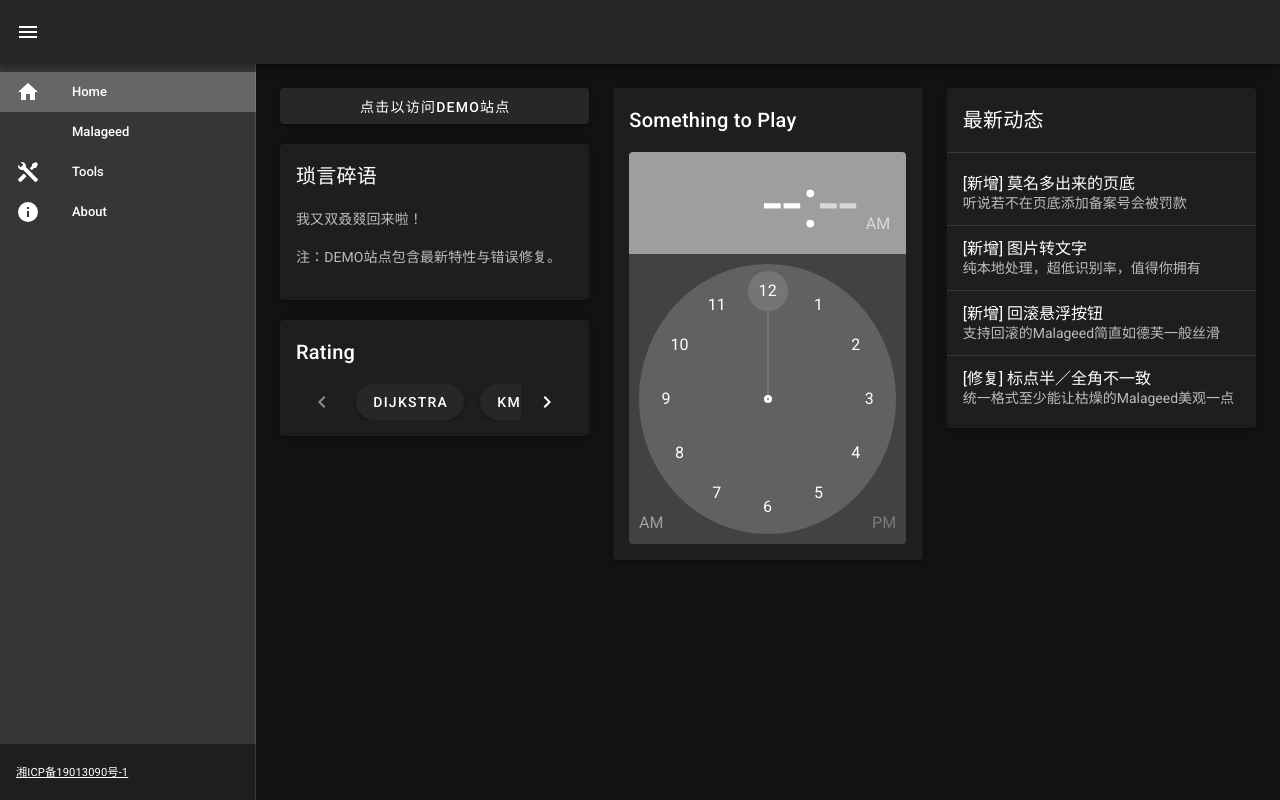
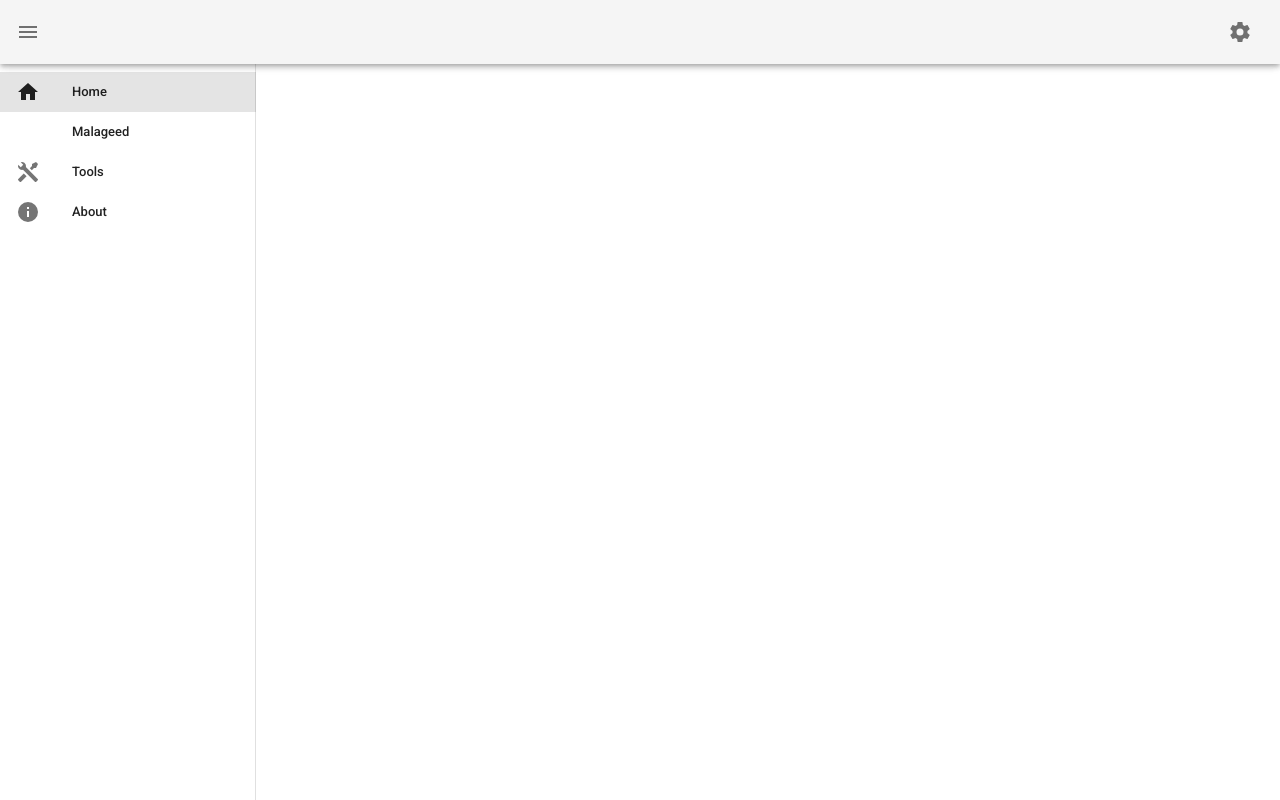
Before and after one commit to wenxuanjun/boring-website, a Vue app: page / in a window 1280 px wide. Built offline with nearby package versions, Linux system fonts and the light colour scheme.

Commit message:
New function: Settings
Deleted huge files in history

```diff
--- a/src/App.vue
+++ b/src/App.vue
@@ -11,16 +11,30 @@
           </v-list-item-content>
         </v-list-item>
       </v-list>
-      <template v-slot:append>
-        <v-card flat tile>
-          <v-card-text>
-            <small><a class="white--text" href="http://www.beian.miit.gov.cn" target="_blank" rel="noopener noreferrer">湘ICP备19013090号-1</a></small>
-          </v-card-text>
-        </v-card>
-      </template>
     </v-navigation-drawer>
     <v-app-bar app clipped-left>
       <v-app-bar-nav-icon @click.stop="drawer = !drawer" />
+      <v-spacer></v-spacer>
+      <v-btn icon @click="initSettings" @click.stop="settings.dialog = true">
+        <v-icon>{{ settings.icon }}</v-icon>
+      </v-btn>
+      <v-dialog v-model="settings.dialog" max-width="600px">
+        <v-card>
+          <v-card-title class="headline">设置</v-card-title>
+          <v-card-text>
+            <v-container>
+              <v-form>
+                <v-select v-model="settings.theme.value" :items="settings.theme.items" label="主题"></v-select>
+              </v-form>
+            </v-container>
+          </v-card-text>
+          <v-card-actions>
+            <v-spacer></v-spacer>
+            <v-btn text @click="settings.dialog = false">取消</v-btn>
+            <v-btn color="primary" text @click="saveSettings">保存</v-btn>
+          </v-card-actions>
+        </v-card>
+      </v-dialog>
     </v-app-bar>
     <v-content>
       <v-container>
@@ -31,14 +45,20 @@
 </template>
 
 <script>
-import { mdiHome, mdiTeach, mdiTools, mdiInformation } from "@mdi/js";
+import { mdiHome, mdiTeach, mdiTools, mdiInformation, mdiCog } from "@mdi/js";
 
 export default {
   props: {
     source: String
   },
-  created() {
-    this.$vuetify.theme.dark = true;
+  methods: {
+    initSettings: function() {
+      this.settings.theme.value = this.$vuetify.theme.dark;
+    },
+    saveSettings: function() {
+      this.$vuetify.theme.dark = this.settings.theme.value;
+      this.settings.dialog = false;
+    }
   },
   data() {
     return {
@@ -48,6 +68,17 @@ export default {
         { title: "Tools", icon: mdiTools, link: "/tools" },
         { title: "About", icon: mdiInformation, link: "/about" }
       ],
+      settings: {
+        icon: mdiCog,
+        dialog: false,
+        theme: {
+          value: false,
+          items: [
+            { text: "亮色", value: false },
+            { text: "暗色", value: true }
+          ]
+        }
+      },
       drawer: null
     };
   }
--- a/src/main.js
+++ b/src/main.js
@@ -2,8 +2,19 @@ import Vue from 'vue'
 import App from './App.vue'
 import vuetify from './plugins/vuetify';
 import router from './router'
+import NProgress from 'nprogress'
+import 'nprogress/nprogress.css'
 
 Vue.config.productionTip = false
+
+router.beforeEach((to, from, next) => {
+  NProgress.start()
+  next()
+})
+
+router.afterEach(() => {
+  NProgress.done()
+})
 
 new Vue({
   vuetify,
--- a/src/views/About.vue
+++ b/src/views/About.vue
@@ -1,10 +1,49 @@
 <template>
   <v-container>
-    <v-card>
-      <v-card-title>About</v-card-title>
+    <v-row>
+
+      <v-col cols="12" sm="4">
+        <v-card>
+          <v-card-title>最新动态</v-card-title>
+          <v-divider></v-divider>
+          <v-list two-line>
+            <v-list-item v-for="news in news_group" :key="news.title">
+              <v-list-item-content>
+                <v-list-item-title>{{ news.title }}</v-list-item-title>
+                <v-list-item-subtitle>{{ news.subtitle }}</v-list-item-subtitle>
+              </v-list-item-content>
+            </v-list-item>
+          </v-list>
+        </v-card>
+      </v-col>
+      <v-col cols="12" sm="8">
+      <v-card>
+      <v-card-title>关于</v-card-title>
       <v-card-text>
+        <p class="text-button">What is this</p>
         <p>This is a boring website created by wendster.</p>
+        <p class="text-button">What can I do here</p>
+        <p>Nothing but find functions by yourself.</p>
+        <p class="text-button">Why I am here</p>
+        <p>I do not know.</p>
       </v-card-text>
     </v-card>
+      </v-col>
+    </v-row>
   </v-container>
 </template>
+
+<script>
+export default {
+  data() {
+    return {
+      news_group: [
+        { title: "[新增] 莫名多出来的页底", subtitle: "听说若不在页底添加备案号会被罚款" },
+        { title: "[新增] 图片转文字", subtitle: "纯本地处理，超低识别率，值得你拥有" },
+        { title: "[新增] 回滚悬浮按钮", subtitle: "支持回滚的Malageed简直如德芙一般丝滑" },
+        { title: "[修复] 标点半／全角不一致", subtitle: "统一格式至少能让枯燥的Malageed美观一点" }
+      ]
+    };
+  }
+};
+</script>
--- a/src/views/Home.vue
+++ b/src/views/Home.vue
@@ -1,80 +1,6 @@
 <template>
   <v-container>
-    <v-row>
-      <v-col cols="12" sm="4">
-        <v-btn block href="http://demo.wendster.com">点击以访问Demo站点</v-btn>
-        <v-card style="margin-top:20px">
-          <v-card-title>琐言碎语</v-card-title>
-          <v-card-text>
-            <p>我又双叒叕回来啦！</p>
-            <p>注：DEMO站点包含最新特性与错误修复。</p>
-          </v-card-text>
-        </v-card>
-        <v-card style="margin-top:20px">
-          <v-card-title>Rating</v-card-title>
-          <v-card-text>
-            <v-slide-group multiple show-arrows>
-              <v-slide-item
-                v-for="slide in slide_list"
-                :key="slide"
-                v-slot:default="{ active, toggle }"
-              >
-                <v-btn
-                  class="mx-2"
-                  :input-value="active"
-                  active-class="primary"
-                  rounded
-                  @click="toggle"
-                >{{ slide }}</v-btn>
-              </v-slide-item>
-            </v-slide-group>
-          </v-card-text>
-        </v-card>
-      </v-col>
-      <v-col cols="12" sm="4">
-        <v-card>
-          <v-card-title>Something to Play</v-card-title>
-          <v-card-text>
-            <v-time-picker full-width scrollable color="grey"></v-time-picker>
-          </v-card-text>
-        </v-card>
-      </v-col>
-      <v-col cols="12" sm="4">
-        <v-card>
-          <v-card-title>最新动态</v-card-title>
-          <v-divider></v-divider>
-          <v-list two-line>
-            <v-list-item>
-              <v-list-item-content>
-                <v-list-item-title>[新增] 莫名多出来的页底</v-list-item-title>
-                <v-list-item-subtitle>听说若不在页底添加备案号会被罚款</v-list-item-subtitle>
-              </v-list-item-content>
-            </v-list-item>
-            <v-divider></v-divider>
-            <v-list-item>
-              <v-list-item-content>
-                <v-list-item-title>[新增] 图片转文字</v-list-item-title>
-                <v-list-item-subtitle>纯本地处理，超低识别率，值得你拥有</v-list-item-subtitle>
-              </v-list-item-content>
-            </v-list-item>
-            <v-divider></v-divider>
-            <v-list-item>
-              <v-list-item-content>
-                <v-list-item-title>[新增] 回滚悬浮按钮</v-list-item-title>
-                <v-list-item-subtitle>支持回滚的Malageed简直如德芙一般丝滑</v-list-item-subtitle>
-              </v-list-item-content>
-            </v-list-item>
-            <v-divider></v-divider>
-            <v-list-item>
-              <v-list-item-content>
-                <v-list-item-title>[修复] 标点半／全角不一致</v-list-item-title>
-                <v-list-item-subtitle>统一格式至少能让枯燥的Malageed美观一点</v-list-item-subtitle>
-              </v-list-item-content>
-            </v-list-item>
-          </v-list>
-        </v-card>
-      </v-col>
-    </v-row>
+
   </v-container>
 </template>
 
```
Also changed, not shown: package.json (+22 -19 lines), 1 other file (tests, documents, lock files or other folders).
